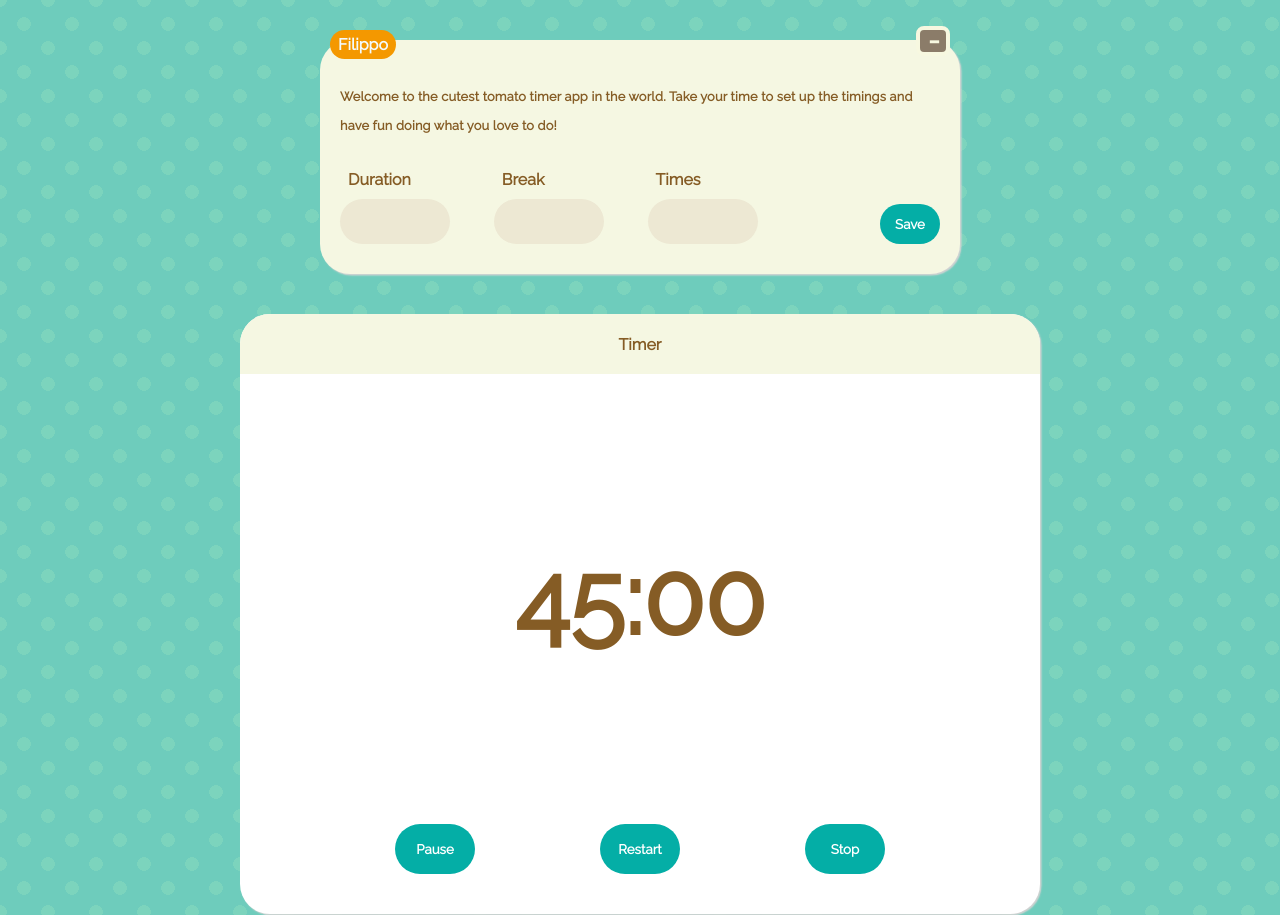
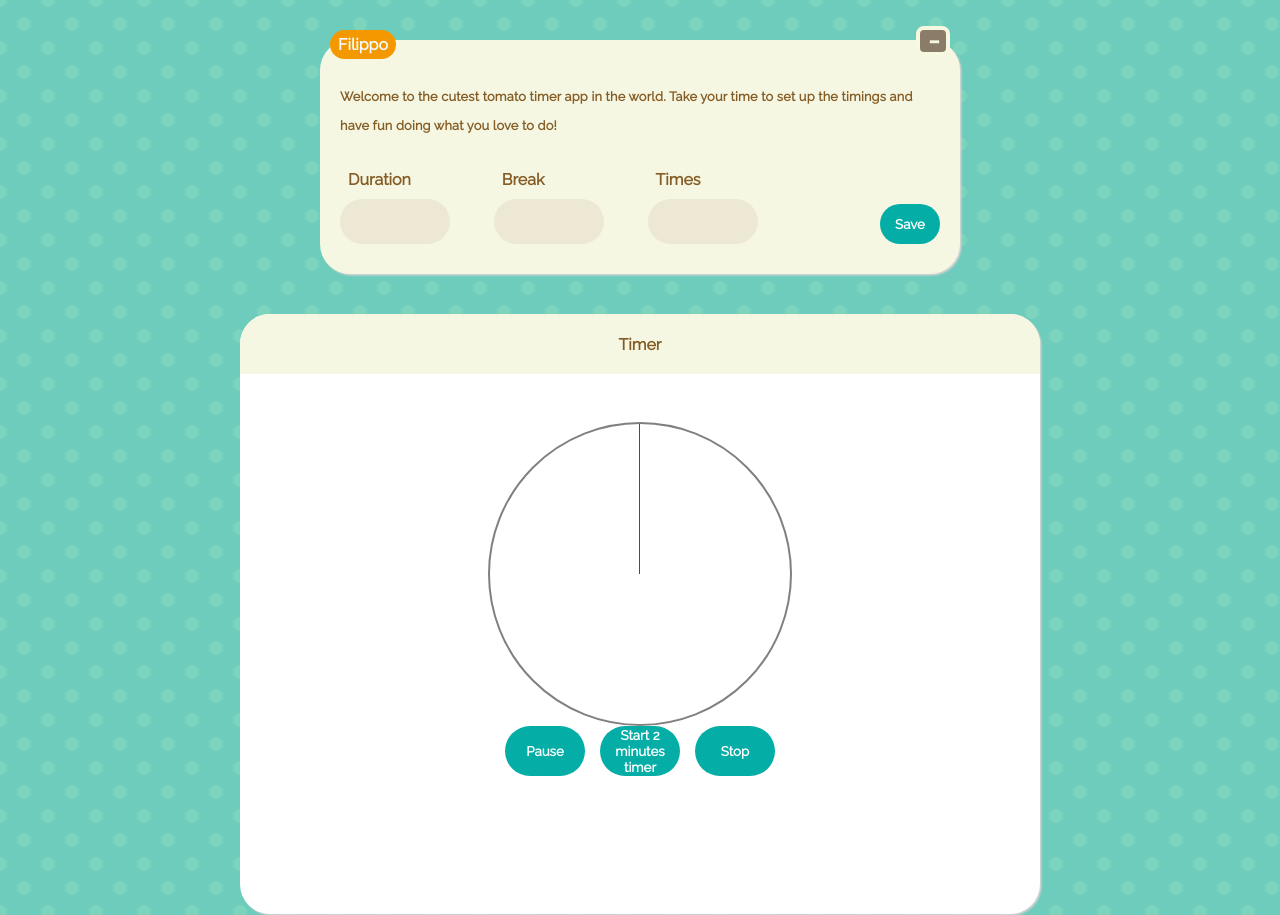
Before and after one commit to filippoitaliano/tomato-timer, a plain HTML site: page index.html in a window 1280 px wide. Shown: the top 915 px of the page. Drawn offline with Linux system fonts and the light colour scheme.

Commit message:
Simple analog timer

```diff
--- a/index.html
+++ b/index.html
@@ -4,7 +4,7 @@
   <head>
     <title>Tomato timer</title>
     <link rel="stylesheet" href="style.css"/>
-    <script type="javascript" src="logic.js"></script>
+    <script type="text/javascript" src="logic.js"></script>
   </head>
 
   <body>
@@ -55,17 +55,17 @@
       <div class="clock-title">
         Timer
       </div>
-      <div class="clock-wrapper">
-        <div class="clock-digital-time">
-          45:00
+      <div class="analog-timer-wrapper">
+        <div class="analog-timer-circle">
+          <div class="analog-timer-needle"/>
         </div>
       </div>
       <div class="clock-controls">
         <button class="clock-control-button">
           Pause
         </button>
-        <button class="clock-control-button">
-          Restart
+        <button class="clock-control-button" onclick="startTimerNeedleMovement(2)">
+          Start 2 minutes timer
         </button>
         <button class="clock-control-button">
           Stop
--- a/logic.js
+++ b/logic.js
@@ -0,0 +1,16 @@
+
+function startTimerNeedleMovement(timerMinutes = 1) {
+  let timerSeconds = timerMinutes * 60;
+  const needles = document.getElementsByClassName('analog-timer-needle');
+  let timerDegRotation = 0;
+  const intervalId = setInterval(() => {
+    if (timerSeconds === 0) {
+      clearInterval(intervalId);
+      timerDegRotation = 0;
+    } else {
+      timerSeconds -= 1;
+      timerDegRotation = (timerDegRotation + 6) % 360;
+      needles[0].style.transform = `rotate(${timerDegRotation}deg)`;
+    }
+  }, 1000);
+}
--- a/style.css
+++ b/style.css
@@ -120,8 +120,9 @@ button {
   align-items: center;
 }
 
-.clock-wrapper {
+.clock-wrapper, .analog-timer-wrapper {
   display: flex;
+  flex-direction: column;
   justify-content: center;
   align-items: center;
   height: 75%;
@@ -148,3 +149,21 @@ button {
   width: 80px;
   height: 50px;
 }
+
+.analog-timer-circle {
+  height: 300px;
+  width: 300px;
+  border-radius: 100%;
+  border: solid 2px grey;
+  position: relative;
+}
+
+.analog-timer-needle {
+  height: 150px;
+  width: 1px;
+  background-color: red;
+  position: absolute;
+  top: 0;
+  right: 150px;
+  transform-origin: 50% 100%;
+}
```
